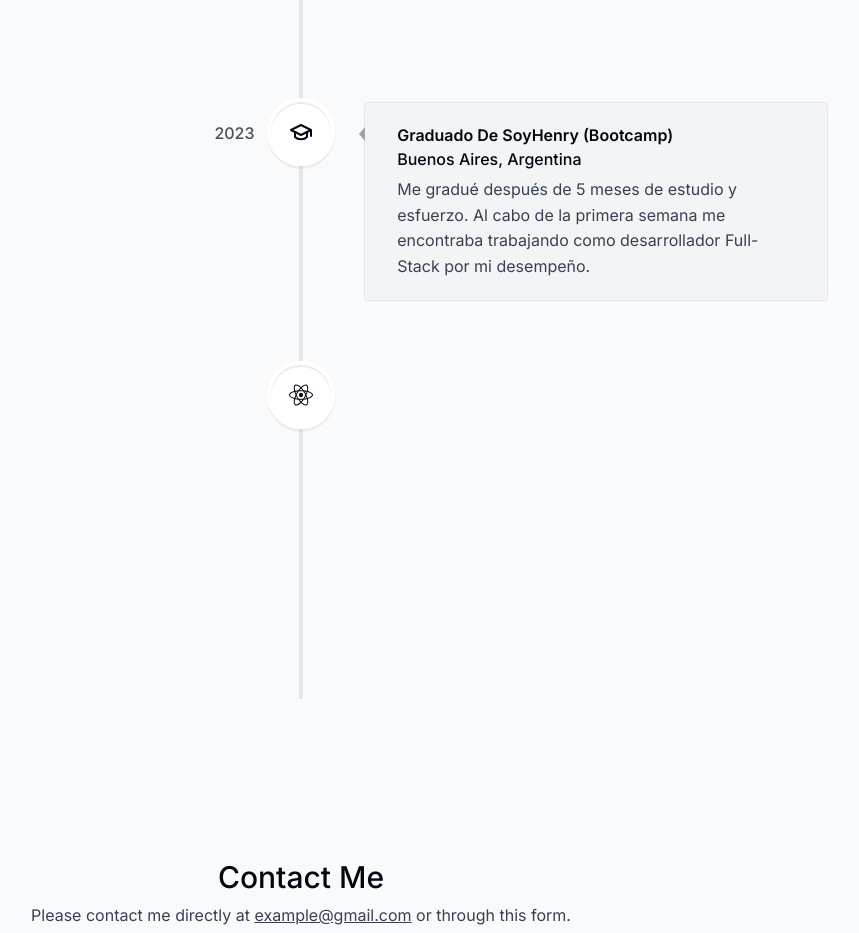
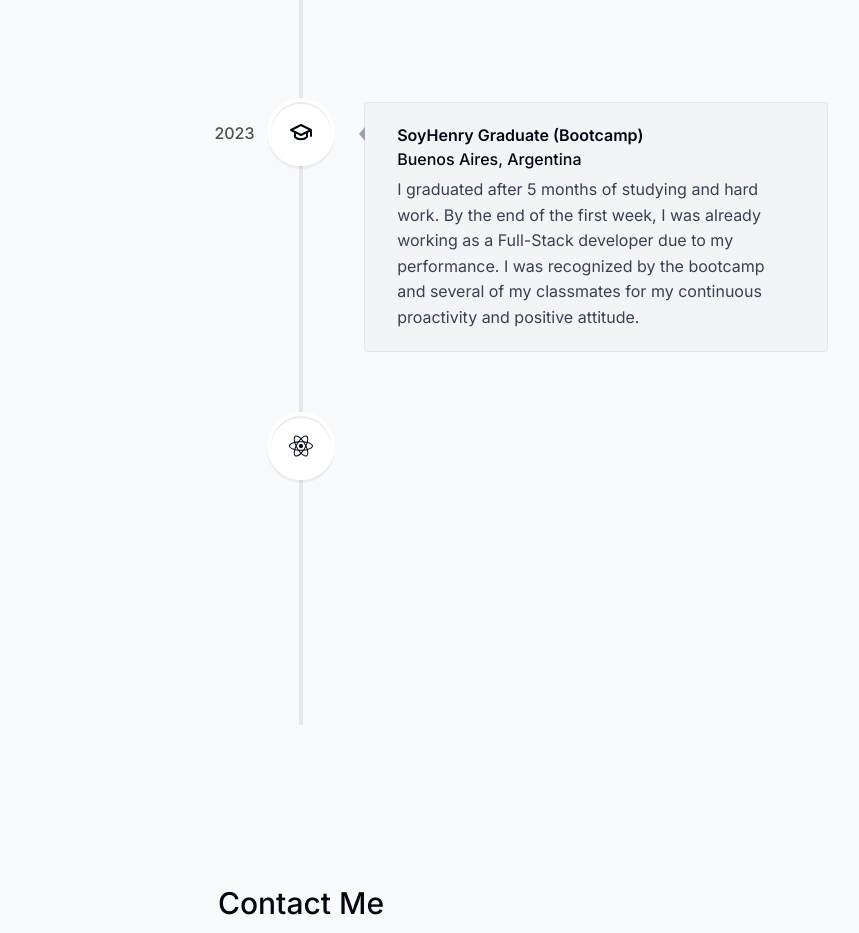
Before and after one commit to AlhuayOscar/myPortafolio, a Next.js app: page / in a window 1280 px wide. Shown: the part 3360-4293 px from the top of the page, without its empty margins (339-1198 px from the left). Built offline with nearby package versions, Linux system fonts and the light colour scheme.

Commit message:
Oscar_Portafolio

```diff
--- a/app/layout.tsx
+++ b/app/layout.tsx
@@ -10,8 +10,9 @@
 const inter = Inter({ subsets: ["latin"] });
 
 export const metadata = {
-  title: "Oscar : { Your solution }",
-  description: "Oscar is a full-stack developer with 3 years of experience.",
+  title: "{ Your solution } : Oscar ",
+  description:
+    "Oscar is an Argentinian full-stack developer with 3 years of experience.",
 };
 
 export default function RootLayout({
--- a/components/contact.tsx
+++ b/components/contact.tsx
@@ -33,10 +33,11 @@
 
       <p className="text-gray-700 -mt-6 dark:text-white/80">
         Please contact me directly at{" "}
-        <a className="underline" href="mailto:oscar_alhuay2001@hotmail.com">
+        <a className="underline" href="mailto:connecttopeopledigital@gmail.com">
           {" "}
-          example@gmail.com
+          connecttopeopledigital@gmail.com
         </a>{" "}
+        <br />
         or through this form.
       </p>
 
--- a/components/header.tsx
+++ b/components/header.tsx
@@ -1,6 +1,6 @@
 "use client";
 
-import React from "react";
+import React, { useState, useEffect } from "react";
 import { motion } from "framer-motion";
 import { links } from "@/lib/data";
 import Link from "next/link";
@@ -11,8 +11,28 @@
   const { activeSection, setActiveSection, setTimeOfLastClick } =
     useActiveSectionContext();
 
+  const [isMouseOver, setIsMouseOver] = useState(false);
+
+  useEffect(() => {
+    const timeoutId = setTimeout(() => {
+      setIsMouseOver(false);
+    }, 5000);
+
+    return () => {
+      clearTimeout(timeoutId);
+    };
+  }, [isMouseOver]);
+
   return (
-    <header className="z-[999] relative">
+    <header
+      className={clsx("z-[999] relative", {
+        "opacity-20": !isMouseOver,
+        "opacity-100": isMouseOver,
+        transition: "opacity 0.3s ease",
+      })}
+      onMouseEnter={() => setIsMouseOver(true)}
+      onMouseLeave={() => setIsMouseOver(false)}
+    >
       <motion.div
         className="fixed top-0 left-1/2 h-[4.5rem] w-full rounded-none border border-white border-opacity-40 bg-white bg-opacity-80 shadow-lg shadow-black/[0.03] backdrop-blur-[0.5rem] sm:top-6 sm:h-[3.25rem] sm:w-[36rem] sm:rounded-full dark:bg-gray-950 dark:border-black/40 dark:bg-opacity-75"
         initial={{ y: -100, x: "-50%", opacity: 0 }}
--- a/lib/data.ts
+++ b/lib/data.ts
@@ -38,25 +38,25 @@
     title: "Front-End Developer",
     location: "Buenos Aires, Argentina",
     description:
-      "Trabajé como desarrollador front-end durante 3 años. Estuve creando páginas web y diseños front-end para comercios locales",
+      "I worked as a front-end developer for 3 years. I was creating web pages and front-end designs for local businesses.",
     icon: React.createElement(CgWorkAlt),
     date: "2019 - 2021",
   },
   {
-    title: "Graduado de SoyHenry (Bootcamp)",
+    title: "SoyHenry Graduate (Bootcamp)",
     location: "Buenos Aires, Argentina",
     description:
-      "Me gradué después de 5 meses de estudio y esfuerzo. Al cabo de la primera semana me encontraba trabajando como desarrollador Full-Stack por mi desempeño.",
+      "I graduated after 5 months of studying and hard work. By the end of the first week, I was already working as a Full-Stack developer due to my performance. I was recognized by the bootcamp and several of my classmates for my continuous proactivity and positive attitude.",
     icon: React.createElement(LuGraduationCap),
     date: "2023",
   },
   {
-    title: "Full Stack Developer Autónomo",
+    title: "Freelance Full Stack Developer",
     location: "Buenos Aires, Argentina",
     description:
-      "Desde 2023 hasta el presente, trabajo como Full Stack Developer autónomo. Proponiendo y diseñando páginas a clientes del exterior y también he contribuido al crecimiento de una startup local. Mi experiencia abarca desde el desarrollo front-end hasta el back-end. Desarrollar Landings, E-commerce y Paneles de Administración son mi especialidad",
-    icon: React.createElement(FaReact), // Agrega el icono deseado
-    date: "2023 - presente",
+      "From 2023 to the present, I've been working as a freelance Full Stack Developer. I create and design websites for clients abroad and have also contributed to the growth of a local startup. My experience spans from front-end to back-end development. Building Landing pages, E-commerce sites, and Admin Panels are my specialty.",
+    icon: React.createElement(FaReact),
+    date: "2023 - Present",
   },
 ] as const;
 
```
Also changed, not shown: 1 other file (tests, documents, lock files or other folders).
